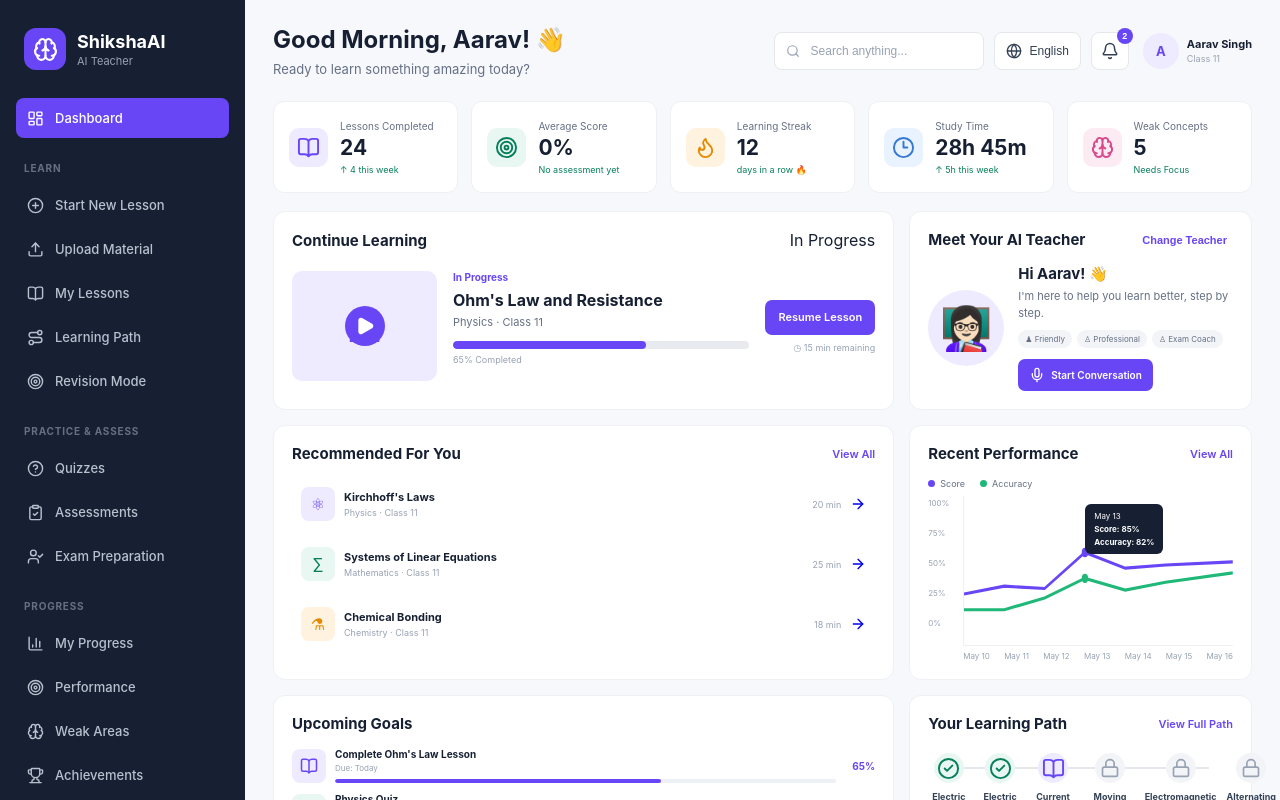
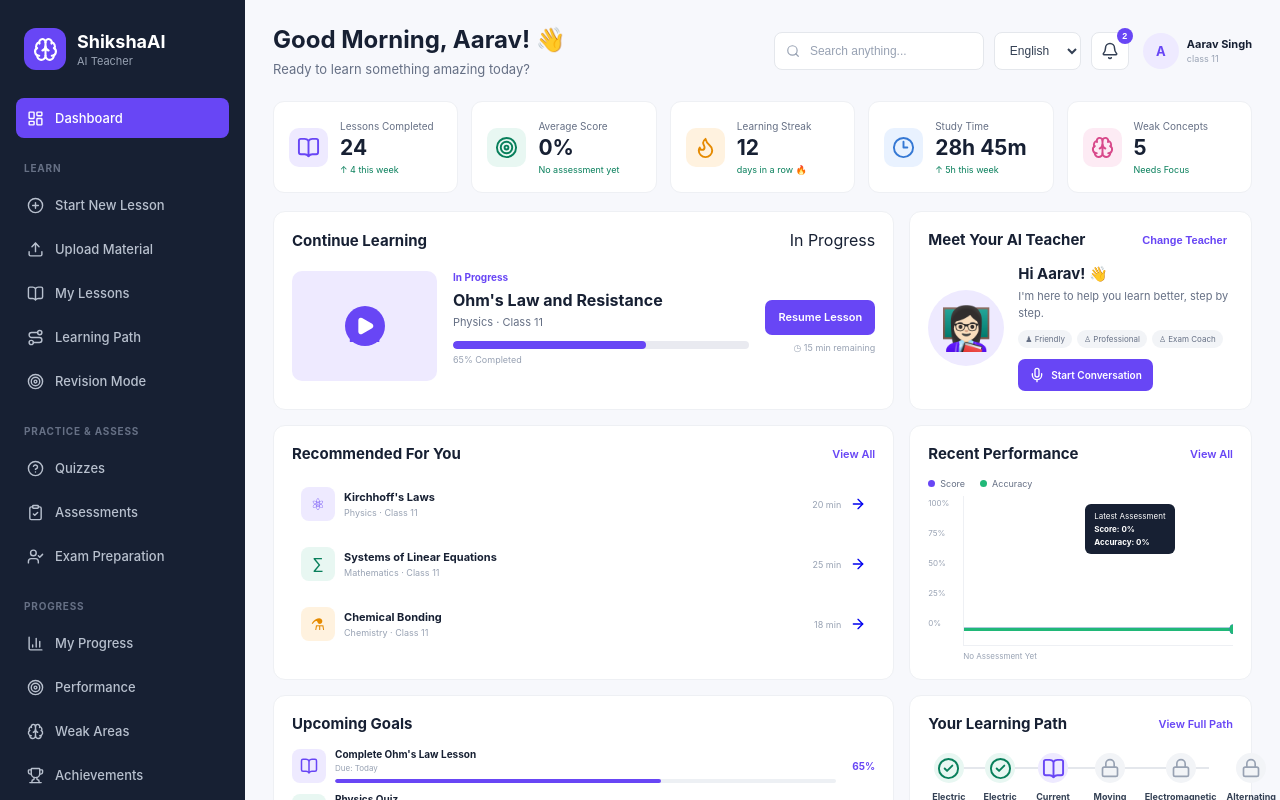
Before and after one commit to mandal-rupa/ShikshaAI, a React (Vite) app in the folder client/: page /dashboard in a window 1280 px wide. Shown: the top 800 px of the page. Built offline with nearby package versions, Linux system fonts and the light colour scheme.

Commit message:
Add editable student profile

```diff
--- a/client/src/pages/Dashboard.jsx
+++ b/client/src/pages/Dashboard.jsx
@@ -37,6 +37,13 @@ import "./Dashboard.css";
 
 function Dashboard() {
   const [latestResult, setLatestResult] = useState(null);
+  const [profileClass, setProfileClass] = useState(
+  localStorage.getItem("shikshaAI_profileClass") || "Class 11"
+);
+  const [profileOpen, setProfileOpen] = useState(false);
+const [profileName, setProfileName] = useState(
+  localStorage.getItem("shikshaAI_profileName") || "Aarav Singh"
+);
 
   useEffect(() => {
     const savedResult = sessionStorage.getItem(
@@ -47,6 +54,16 @@ function Dashboard() {
       setLatestResult(JSON.parse(savedResult));
     }
   }, []);
+
+  const performanceScore = latestResult?.percentage || 0;
+const performanceAccuracy =
+  latestResult?.accuracy ?? performanceScore;
+
+const scoreY =
+  170 - (performanceScore / 100) * 140;
+
+const accuracyY =
+  170 - (performanceAccuracy / 100) * 140;
   return (
     <div className="dashboard-layout">
 
@@ -261,6 +278,80 @@ function Dashboard() {
 
       {/* ================= MAIN ================= */}
 
+    {profileOpen && (
+  <div
+    className="profile-modal-overlay"
+    onClick={() => setProfileOpen(false)}
+  >
+    <div
+      className="profile-modal"
+      onClick={(e) => e.stopPropagation()}
+    >
+      <div className="profile-modal-avatar">
+        {profileName.charAt(0).toUpperCase()}
+      </div>
+
+      <h2>{profileName}</h2>
+
+      <p>{profileClass}</p>
+
+      <button
+        className="profile-edit-button"
+        onClick={() => {
+          const newName = window.prompt(
+            "Enter your name:",
+            profileName
+          );
+
+          if (newName && newName.trim()) {
+            const updatedName = newName.trim();
+
+            setProfileName(updatedName);
+
+            localStorage.setItem(
+              "shikshaAI_profileName",
+              updatedName
+            );
+
+            setProfileOpen(false);
+          }
+        }}
+      >
+        Change Name
+      </button>
+
+      <button
+        className="profile-edit-button"
+        onClick={() => {
+          const newClass = window.prompt(
+            "Enter your class:",
+            profileClass
+          );
+
+          if (newClass && newClass.trim()) {
+            const updatedClass = newClass.trim();
+
+            setProfileClass(updatedClass);
+
+            localStorage.setItem(
+              "shikshaAI_profileClass",
+              updatedClass
+            );
+          }
+        }}
+      >
+        Change Class
+      </button>
+
+      <button
+        className="profile-close-button"
+        onClick={() => setProfileOpen(false)}
+      >
+        Close
+      </button>
+    </div>
+  </div>
+)}
       <main className="dashboard-main">
 
         {/* ================= TOPBAR ================= */}
@@ -270,7 +361,6 @@ function Dashboard() {
   <div className="topbar-left">
 
     <div>
-
       <h1>
         Good Morning, Aarav! 👋
       </h1>
@@ -278,7 +368,6 @@ function Dashboard() {
       <p>
         Ready to learn something amazing today?
       </p>
-
     </div>
 
   </div>
@@ -298,15 +387,33 @@ function Dashboard() {
     </div>
 
 
-            <button
+    <div className="language-selector">
+
+      <select
         className="language-button"
-  onClick={() =>
-    alert("Language options: English, Hindi, Hinglish")
-  }
+        defaultValue="English"
+        onChange={(e) => {
+          console.log(
+            "Selected language:",
+            e.target.value
+          );
+        }}
       >
-  <Globe size={16} />
+        <option value="English">
           English
-</button>
+        </option>
+
+        <option value="Hindi">
+          Hindi
+        </option>
+
+        <option value="Hinglish">
+          Hinglish
+        </option>
+      </select>
+
+    </div>
+
 
     <button
       className="notification-button"
@@ -323,26 +430,22 @@ function Dashboard() {
 
     <div
       className="profile-mini"
-  onClick={() => alert("Profile: Aarav Singh\nClass 11")}
+      onClick={() => setProfileOpen(true)}
       style={{ cursor: "pointer" }}
     >
+
       <div className="profile-avatar">
-    A
+        {profileName.charAt(0).toUpperCase()}
       </div>
 
       <div>
-    <strong>
-      Aarav Singh
-    </strong>
-
-    <small>
-      Class 11
-    </small>
-  </div>
-</div>
+        <strong>{profileName}</strong>
+        <small> class 11 </small>
       </div>
 
+    </div>
 
+  </div>
 
 </header>
 
@@ -760,22 +863,15 @@ function Dashboard() {
   to="/learning-report"
   className="performance-card dashboard-white-card"
 >
-
   <div className="card-heading">
-
-              <h2>
-                Recent Performance
-              </h2>
+    <h2>Recent Performance</h2>
 
     <span className="view-all">
       View All
     </span>
-
   </div>
 
-
   <div className="chart-legend">
-
     <span>
       <i className="score-dot"></i>
       Score
@@ -785,22 +881,17 @@ function Dashboard() {
       <i className="accuracy-dot"></i>
       Accuracy
     </span>
-
   </div>
-
 
   <div className="performance-chart">
 
     <div className="chart-lines">
-
       <span>100%</span>
       <span>75%</span>
       <span>50%</span>
       <span>25%</span>
       <span>0%</span>
-
     </div>
-
 
     <div className="chart-area">
 
@@ -808,70 +899,59 @@ function Dashboard() {
         viewBox="0 0 500 190"
         preserveAspectRatio="none"
       >
-
         <polyline
-                    points="0,125 75,115 150,118 225,72 300,92 375,88 500,84"
+          points={`0,170 500,${scoreY}`}
           fill="none"
           stroke="#6846f5"
           strokeWidth="4"
         />
 
         <polyline
-                    points="0,145 75,145 150,130 225,105 300,120 375,110 500,98"
+          points={`0,170 500,${accuracyY}`}
           fill="none"
           stroke="#20b878"
           strokeWidth="4"
         />
 
         <circle
-                    cx="225"
-                    cy="72"
+          cx="500"
+          cy={scoreY}
           r="6"
           fill="#6846f5"
         />
 
         <circle
-                    cx="225"
-                    cy="105"
+          cx="500"
+          cy={accuracyY}
           r="6"
           fill="#20b878"
         />
-
       </svg>
 
-
       <div className="chart-tooltip">
-
-                  May 13
+        Latest Assessment
 
         <strong>
-                    Score: 85%
+          Score: {performanceScore}%
         </strong>
 
         <strong>
-                    Accuracy: 82%
+          Accuracy: {performanceAccuracy}%
         </strong>
-
       </div>
 
     </div>
-
   </div>
 
-
   <div className="chart-dates">
-
-              <span>May 10</span>
-              <span>May 11</span>
-              <span>May 12</span>
-              <span>May 13</span>
-              <span>May 14</span>
-              <span>May 15</span>
-              <span>May 16</span>
-
+    <span>
+      {latestResult ? "Latest Assessment" : "No Assessment Yet"}
+    </span>
   </div>
 
 </Link>
+
+
 
 
           {/* ================= UPCOMING GOALS ================= */}
```
Lines whose indentation alone changed are shown as unchanged.
